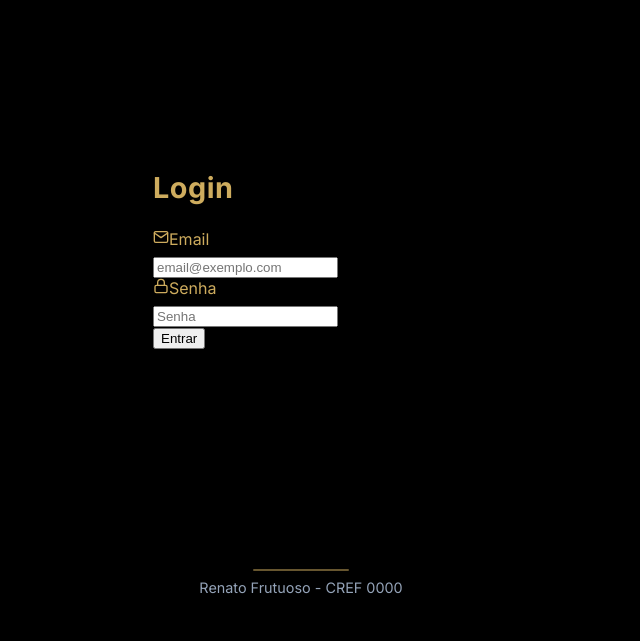
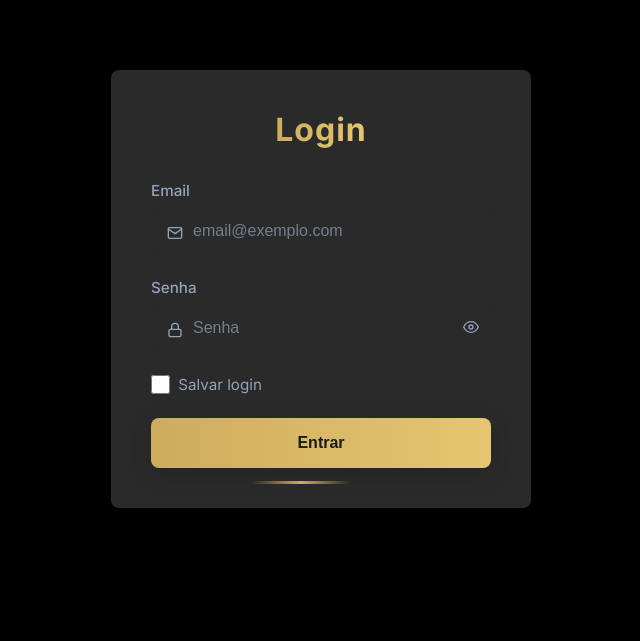
Before and after one commit to LariSevilha/dashboard-web, a React (Create React App) app: page /login in a window 1280 px wide. Shown: the part 220-861 px from the top of the page, without its empty margins (339-979 px from the left). Built offline with nearby package versions, Linux system fonts and the light colour scheme.

Commit message:
Enhance Login component with password visibility toggle and remember me functionality; update styles for improved user experience

```diff
--- a/src/App.tsx
+++ b/src/App.tsx
@@ -122,15 +122,7 @@ const App: React.FC = () => {
           </Router>
         </AnimatePresence>
       </main>
-      <footer className={styles.footer}>
-        <motion.div
-          className={styles.footerLine}
-          initial={{ width: 0 }}
-          animate={{ width: '6rem' }}
-          transition={{ duration: 0.8, delay: 0.8 }}
-        />
-        Renato Frutuoso - CREF 0000
-      </footer>
+
     </div>
   );
 };
--- a/src/pages/Login.tsx
+++ b/src/pages/Login.tsx
@@ -11,16 +11,28 @@ const Login: React.FC = () => {
   const [deviceId, setDeviceId] = useState('');
   const [error, setError] = useState<string | null>(null);
   const [loading, setLoading] = useState(false);
+  const [showPassword, setShowPassword] = useState(false);
+  const [rememberMe, setRememberMe] = useState(false);
   const navigate = useNavigate();
 
   useEffect(() => {
     const storedDeviceId = localStorage.getItem('deviceId');
+    const savedEmail = localStorage.getItem('savedEmail');
+    const savedPassword = localStorage.getItem('savedPassword');
+    const remembered = localStorage.getItem('rememberMe') === 'true';
+
     if (storedDeviceId) {
       setDeviceId(storedDeviceId);
     } else {
       const newDeviceId = Math.random().toString(36).substring(2);
       localStorage.setItem('deviceId', newDeviceId);
       setDeviceId(newDeviceId);
+    }
+
+    if (remembered && savedEmail && savedPassword) {
+      setEmail(savedEmail);
+      setPassword(savedPassword);
+      setRememberMe(true);
     }
   }, []);
 
@@ -36,6 +48,17 @@ const Login: React.FC = () => {
       });
       localStorage.setItem('apiKey', response.data.api_key);
       localStorage.setItem('userRole', response.data.role);
+
+      if (rememberMe) {
+        localStorage.setItem('savedEmail', email);
+        localStorage.setItem('savedPassword', password);
+        localStorage.setItem('rememberMe', 'true');
+      } else {
+        localStorage.removeItem('savedEmail');
+        localStorage.removeItem('savedPassword');
+        localStorage.removeItem('rememberMe');
+      }
+
       navigate('/dashboard');
     } catch (err: any) {
       console.error('Login error:', err);
@@ -45,41 +68,63 @@ const Login: React.FC = () => {
     }
   };
 
+  const togglePasswordVisibility = () => {
+    setShowPassword(!showPassword);
+  };
+
   return (
     <div className={styles.loginContainer}>
       <h1 className={styles.title}>Login</h1>
       <form onSubmit={handleSubmit} className={styles.form}>
         <div className={styles.inputGroup}>
-          <label>
+          <label htmlFor="email">Email</label>
           <span className={styles.inputIcon}>
             <Icons.Email />
           </span>
-            Email
-          </label>
           <input
+            id="email"
             type="email"
             value={email}
             onChange={(e) => setEmail(e.target.value)}
             placeholder="email@exemplo.com"
             required
             aria-required="true"
+            className={styles.input}
           />
         </div>
         <div className={styles.inputGroup}>
-          <label>
+          <label htmlFor="password">Senha</label>
           <span className={styles.inputIcon}>
             <Icons.Password />
           </span>
-            Senha
-          </label>
           <input
-            type="password"
+            id="password"
+            type={showPassword ? 'text' : 'password'}
             value={password}
             onChange={(e) => setPassword(e.target.value)}
             placeholder="Senha"
             required
             aria-required="true"
+            className={styles.input}
           />
+            <button
+            type="button"
+            className={styles.togglePassword}
+            onClick={togglePasswordVisibility}
+            aria-label={showPassword ? 'Ocultar senha' : 'Mostrar senha'}
+            >
+            {showPassword ? <Icons.EyeClose /> : <Icons.EyeOpen />}
+            </button>
+        </div>
+        <div className={styles.rememberMeContainer}>
+          <input
+            type="checkbox"
+            id="rememberMe"
+            checked={rememberMe}
+            onChange={(e) => setRememberMe(e.target.checked)}
+            aria-label="Salvar login"
+          />
+          <label htmlFor="rememberMe">Salvar login</label>
         </div>
         {error && (
           <div className={styles.errorMessage} role="alert">
--- a/src/styles/login.module.css
+++ b/src/styles/login.module.css
@@ -1,26 +1,56 @@
+/* Variáveis de tema para facilitar manutenção */
+:root {
+  --primary-bg: #1a1a1a; /* Fundo escuro elegante */
+  --input-bg: #2a2a2a; /* Fundo dos inputs */
+  --text-primary: #ffffff; /* Texto principal */
+  --text-secondary: #a0a0a0; /* Texto secundário */
+  --gold-accent: #d4af37; /* Dourado principal */
+  --gold-accent-light: #e6c670; /* Dourado claro para hover */
+  --shadow: 0 4px 12px rgba(0, 0, 0, 0.3); /* Sombra suave */
+  --border-radius: 8px; /* Bordas arredondadas */
+  --transition: all 0.3s ease; /* Transição suave */
+}
+
 .loginContainer {
   width: 100%;
-  max-width: 400px;
-  padding: 2rem;
-  background: var(--primary-bg);
+  max-width: 420px;
+  padding: 2.5rem;
+  background: var(--input-bg); /* cor de fundo do container */
   border-radius: var(--border-radius);
   box-shadow: var(--shadow);
   display: flex;
   flex-direction: column;
-  align-items: flex-start; /* Left-align content */
-  gap: 1.5rem;
+  align-items: center;
+  gap: 2rem;
   box-sizing: border-box;
-  margin: auto;
+  margin: 0 auto;
+  animation: fadeIn 0.5s ease-out;
+}
+
+/* Animação de entrada */
+@keyframes fadeIn {
+  from { opacity: 0; transform: translateY(20px); }
+  to { opacity: 1; transform: translateY(0); }
 }
 
 .title {
   color: var(--gold-accent);
-  font-size: 1.8rem;
+  font-size: 2rem;
   font-weight: 700;
-  letter-spacing: 0.5px;
+  letter-spacing: 1px;
   margin: 0;
+  text-align: center;
+  background: linear-gradient(90deg, var(--gold-accent), var(--gold-accent-light));
+  -webkit-background-clip: text;
+  background-clip: text;
+  -webkit-text-fill-color: transparent;
+}
+
+.form {
   width: 100%;
-  text-align: left; /* Left-align title */
+  display: flex;
+  flex-direction: column;
+  gap: 1.5rem;
 }
 
 .inputGroup {
@@ -28,19 +58,38 @@
   display: flex;
   flex-direction: column;
   align-items: flex-start;
+  position: relative;
 }
 
 .inputGroup label {
+  color: var(--text-secondary);
+  font-size: 0.95rem;
+  font-weight: 500;
+  margin-bottom: 0.5rem;
+  transition: var(--transition);
+}
+
+.inputGroup:hover label {
   color: var(--gold-accent);
-  font-size: 1rem;
-  margin-bottom: 0.5rem;
+}
+
+.inputIcon {
+  position: absolute;
+  top: 2.75rem;
+  left: 1rem;
+  color: var(--text-secondary);
+  transition: var(--transition);
+}
+
+.inputGroup:hover .inputIcon {
+  color: var(--gold-accent);
 }
 
 .input {
   width: 100%;
-  padding: 0.75rem;
+  padding: 0.75rem 2.5rem 0.75rem 2.5rem; /* Espaço para o ícone e o botão de toggle */
   background-color: var(--input-bg);
-  border: 2px solid var(--gold-accent);
+  border: 2px solid transparent;
   border-radius: var(--border-radius);
   color: var(--text-primary);
   font-size: 1rem;
@@ -50,27 +99,19 @@
 
 .input::placeholder {
   color: var(--text-secondary);
+  opacity: 0.7;
 }
 
 .input:focus {
   outline: none;
-  border-color: var(--gold-accent-light);
-  box-shadow: 0 0 0 3px rgba(206, 172, 94, 0.3);
+  border-color: var(--gold-accent);
+  box-shadow: 0 0 0 4px rgba(212, 175, 55, 0.2);
+  background-color: #303030;
 }
 
-.passwordInputWrapper {
-  position: relative;
-  width: 100%;
-}
-
-.passwordInputWrapper .input {
-  width: 100%;
-  padding-right: 2.5rem;
-}
-
-.passwordInputWrapper .togglePassword {
+.togglePassword {
   position: absolute;
-  top: 50%;
+  top: 70%;
   right: 0.75rem;
   transform: translateY(-50%);
   cursor: pointer;
@@ -82,44 +123,58 @@
   padding: 0;
 }
 
-.passwordInputWrapper .togglePassword:hover {
+.togglePassword:hover {
   color: var(--gold-accent);
-}
-
-.forgotPasswordLink {
-  display: block;
-  color: var(--text-secondary);
-  font-size: 0.9rem;
-  text-decoration: none;
-  transition: var(--transition);
-  width: 100%;
-  text-align: left; /* Left-align link */
-}
-
-.forgotPasswordLink:hover {
-  color: var(--gold-accent);
-  text-decoration: underline;
 }
 
 .rememberMeContainer {
   display: flex;
   align-items: center;
-  justify-content: flex-start; /* Left-align checkbox */
-  width: 100%;
+  gap: 0.5rem;
   color: var(--text-secondary);
-  font-size: 0.9rem;
+  font-size: 0.95rem;
 }
 
 .rememberMeContainer input {
-  margin-right: 0.5rem;
+  margin: 0;
   accent-color: var(--gold-accent);
+  width: 1.2rem;
+  height: 1.2rem;
 }
 
-.button {
+.rememberMeContainer label {
+  margin: 0;
+  cursor: pointer;
+  transition: var(--transition);
+}
+
+.rememberMeContainer:hover label {
+  color: var(--gold-accent);
+}
+
+.errorMessage {
   width: 100%;
+  color: #ef4444;
+  font-size: 0.85rem;
+  background: rgba(239, 68, 68, 0.1);
   padding: 0.75rem;
-  background-color: var(--gold-accent);
-  color: #000000;
+  border-radius: var(--border-radius);
+  text-align: center;
+  box-shadow: var(--shadow);
+  animation: shake 0.3s ease;
+}
+
+@keyframes shake {
+  0%, 100% { transform: translateX(0); }
+  25% { transform: translateX(-5px); }
+  75% { transform: translateX(5px); }
+}
+
+.submitButton {
+  width: 100%;
+  padding: 1rem;
+  background: linear-gradient(90deg, var(--gold-accent), var(--gold-accent-light));
+  color: #1a1a1a;
   border: none;
   border-radius: var(--border-radius);
   font-size: 1rem;
@@ -127,53 +182,69 @@
   cursor: pointer;
   transition: var(--transition);
   box-shadow: var(--shadow);
+  display: flex;
+  align-items: center;
+  justify-content: center;
+  gap: 0.5rem;
 }
 
-.button:hover {
-  background-color: var(--gold-accent-light);
-  transform: translateY(-2px);
+.submitButton:hover {
+  background: linear-gradient(90deg, var(--gold-accent-light), var(--gold-accent));
+  transform: translateY(-3px);
+  box-shadow: 0 6px 16px rgba(212, 175, 55, 0.3);
 }
 
-.errorMessage,
-.successMessage {
-  width: 100%;
-  color: #ef4444;
-  font-size: 0.9rem;
-  background: var(--input-bg);
-  padding: 0.5rem;
-  border-radius: var(--border-radius);
-  box-shadow: var(--shadow);
-  text-align: left; /* Left-align messages */
-}
-
-.successMessage {
-  color: #22c55e;
+.submitButton:disabled {
+  background: var(--text-secondary);
+  cursor: not-allowed;
+  transform: none;
+  box-shadow: none;
 }
 
 .loginContainer::after {
   content: '';
   position: absolute;
-  bottom: -2.5rem;
-  left: 0; /* Left-align decorative line */
-  width: 8rem;
-  height: 0.1rem;
-  background-color: var(--gold-accent);
-  opacity: 0.5;
+  bottom: 6rem;
+  left: 50%;
+  transform: translateX(-50%);
+  width: 100px;
+  height: 3px;
+  background: linear-gradient(90deg, transparent, var(--gold-accent), transparent);
   border-radius: var(--border-radius);
 }
 
 @media (max-width: 768px) {
   .loginContainer {
+    padding: 2rem;
+    max-width: 90%;
+    margin: 0 auto;
+  }
+
+  .title {
+    font-size: 1.75rem;
+  }
+
+  .input,
+  .submitButton {
+    font-size: 0.95rem;
+    padding: 0.65rem 2.5rem 0.65rem 2.5rem;
+  }
+
+  .submitButton {
+    padding: 0.85rem;
+  }
+}
+
+@media (max-width: 480px) {
+  .loginContainer {
     padding: 1.5rem;
-    max-width: 90%;
   }
 
   .title {
     font-size: 1.5rem;
   }
 
-  .input,
-  .button {
-    font-size: 0.95rem;
+  .inputGroup label {
+    font-size: 0.9rem;
   }
 }
```
Lines whose indentation alone changed are shown as unchanged.
